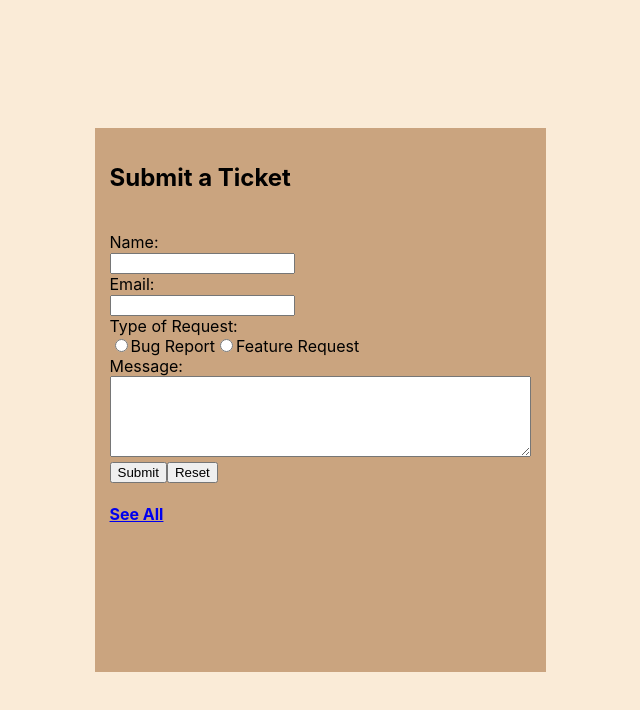
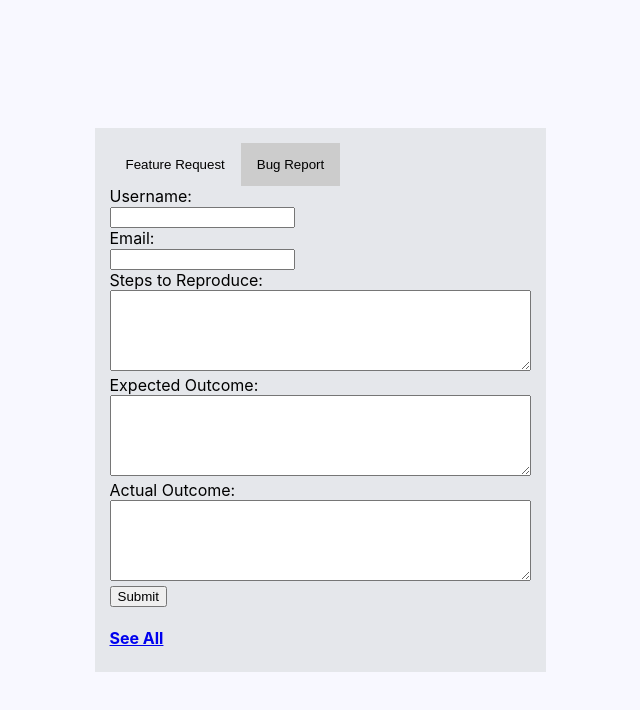
Before and after one commit to seventhaveinc/bug-tracker-frontend, a React (Create React App) app: page /new in a window 1280 px wide. Shown: the top 710 px of the page, without its empty margins (320-960 px from the left). Built offline with nearby package versions, Linux system fonts and the light colour scheme.

Commit message:
added some styling and a tab system to pick whether you want to submit a bug report or feature request

```diff
--- a/src/components/New.js
+++ b/src/components/New.js
@@ -2,12 +2,16 @@ import React, { useState, useEffect, } from "react";
 import axios from "axios";
 import { useHistory } from 'react-router-dom'
 import '../new.css';
+import Tab from './Tab';
 
 function New(props) {
   const [state, setState] = useState({
     username: "",
     email: "",
-    message: ""
+    reproduce: "",
+    expectedOutcome: "",
+    actualOutcome: "",
+    request: ""
   });
   const [warnStyle, changeWarnStyle] = useState({
     color: 'red',
@@ -17,6 +21,8 @@ function New(props) {
     color: 'red',
     opacity: 0
   });
+  const [activeTab, setActiveTab] = useState(['reproduce', 'expectedOutcome', 'actualOutcome']);
+  const [whichActive, setWhichActive] = useState('bug');
 
   const history = useHistory();
 
@@ -24,16 +30,55 @@ function New(props) {
     return /^[^\s@]+@[^\s@]+\.[^\s@]+$/.test(email)
   }
 
-  const handleSubmit = async (event) => {
+  const changeTabBug = () => {
+    setActiveTab(['reproduce', 'expectedOutcome', 'actualOutcome']);
+    setWhichActive('bug');
+  };
+
+  const changeTabFeature = () => {
+    setActiveTab(['request'])
+    setWhichActive('featureRequest');
+  };
+
+  const handleSubmitBugs = async (event) => {
     event.preventDefault();
-    if (state.username && state.email && state.message && state.requestType) {
+    if (state.username && state.email && state.reproduce && state.expectedOutcome && state.actualOutcome) {
       if (validateEmail(state.email)) {
         try {
           const response = await axios.post((process.env.REACT_APP_API_URL || 'http://localhost:3001') + '/bugs', {
           username: state.username,
           email: state.email,
-          requestType: state.requestType,
-          message: state.message
+          reproduce: state.reproduce,
+          expectedOutcome: state.expectedOutcome,
+          actualOutcome: state.actualOutcome
+          });
+          history.push('/view');
+        } catch (error) {
+          console.error(error);
+        };
+      } else {
+        changeWarnStyle({
+          color: 'red',
+          opacity: 100
+        });
+      };
+    } else {
+      changeFields({
+        color: 'red',
+        opacity: 100
+      });
+    };
+  };
+
+  const handleSubmitFeatures = async (event) => {
+    event.preventDefault();
+    if (state.username && state.email && state.request) {
+      if (validateEmail(state.email)) {
+        try {
+          const response = await axios.post((process.env.REACT_APP_API_URL || 'http://localhost:3001') + '/bugs', {
+          username: state.username,
+          email: state.email,
+          request: state.request
           });
           history.push('/view');
         } catch (error) {
@@ -62,9 +107,75 @@ function New(props) {
 
       <div className="box">
 
-        <span><h2>Submit a Ticket</h2></span> <span style={fields}>You must fill in all fields!</span>
+        <div className="tabs">
 
-        <form>
+          <button
+            className={(whichActive === 'featureRequest') ? 'active tabLinks' : 'tabLinks'}
+            name="featureRequest"
+            onClick={changeTabFeature}>
+            Feature Request
+          </button>
+
+          <button
+            className={(whichActive === 'bug') ? 'active tabLinks' : 'tabLinks'}
+            name="bug"
+            onClick={changeTabBug}>
+            Bug Report
+          </button>
+
+        </div>
+
+        <div className="content">
+
+          <form>
+
+            <label htmlFor="username">Username:</label><br/>
+
+            <input
+              type="text"
+              id="username"
+              name="username"
+              onChange={handleInput}
+            /><br/>
+
+            <label htmlFor="email">Email:</label><br/>
+
+            <input
+              type="text"
+              id="email"
+              name="email"
+              onChange={handleInput}
+            /><br/>
+
+            {activeTab.map((item) => {
+
+              return(
+                <>
+                  <label htmlFor={item}>{(item === 'reproduce') ? 'Steps to Reproduce' : (item === 'expectedOutcome') ? 'Expected Outcome' : (item === 'actualOutcome') ? 'Actual Outcome' : 'Request'}:</label><br/> {/* This works, it's weird...but it works! */}
+                  <textarea
+                    id={item}
+                    name={item}
+                    onChange={handleInput}
+                    rows="5"
+                    cols="50"
+                  /><br/>
+                </>
+              )
+            })}
+
+            <input
+              type="submit"
+              onClick={(activeTab[0] === 'reproduce') ? handleSubmitBugs : handleSubmitFeatures}
+            />
+          </form>
+
+        </div>
+
+        {/* <span><h2>Submit a Ticket</h2></span> <span style={fields}>You must fill in all fields!</span> */}
+
+
+
+        {/* <form>
 
           <label htmlFor="username">Name:</label><br/>
           <input type="text" id="uname" name="username" onChange={handleInput} /><br/>
@@ -72,19 +183,13 @@ function New(props) {
           <label htmlFor="email">Email:</label><br/>
           <input type="email" id="email" name="email" onChange={handleInput} /> <span style={warnStyle}>* incorrect format</span><br/>
 
-          <label htmlFor="requestType">Type of Request:</label><br/>
-          <input type="radio" id="bug" name="requestType" value="bugReport" onChange={handleInput} />
-          <label htmlFor="bug">Bug Report</label>
-          <input type="radio" id="feature" name="requestType" value="featureRequest" onChange={handleInput} />
-          <label htmlFor="feature">Feature Request</label><br/>
-
           <label htmlFor="message">Message:</label><br/>
           <textarea id="message" name="message" rows="5" cols="50" onChange={handleInput} /><br/>
 
-          <input type="submit" onClick={handleSubmit} />
+          <input type="submit" onClick={handleSubmitFeatures} />
           <input type="reset" />
 
-        </form>
+        </form> */}
 
         <h4><a href="/view">See All</a></h4>
 
--- /dev/null
+++ b/src/components/Tab.js
@@ -0,0 +1,13 @@
+import React from 'react';
+
+const Tab = ({ content }) => {
+  return (
+    <div className="tab-pane">
+      <h2>Submit a Ticket</h2>
+      {content}
+    </div>
+  )
+
+};
+
+export default Tab;
--- a/src/new.css
+++ b/src/new.css
@@ -2,13 +2,30 @@
   display: flex;
   justify-content: center;
   align-content: center;
-  background-color: antiquewhite;
+  background-color: ghostwhite;
   width: 100vw;
   height: 100vh;
 }
 
 .box {
-  background-color: #caa47f;
+  background-color: #e5e7eb;
   margin: 10%;
   padding: 15px;
 }
+
+.tabLinks {
+  background-color: inherit;
+  border: none;
+  outline: none;
+  cursor: pointer;
+  padding: 14px 16px;
+  transition: 0.3s;
+}
+
+.tabLinks:hover {
+  background-color: #ddd;
+}
+
+.active {
+  background-color: #ccc;
+}
```
